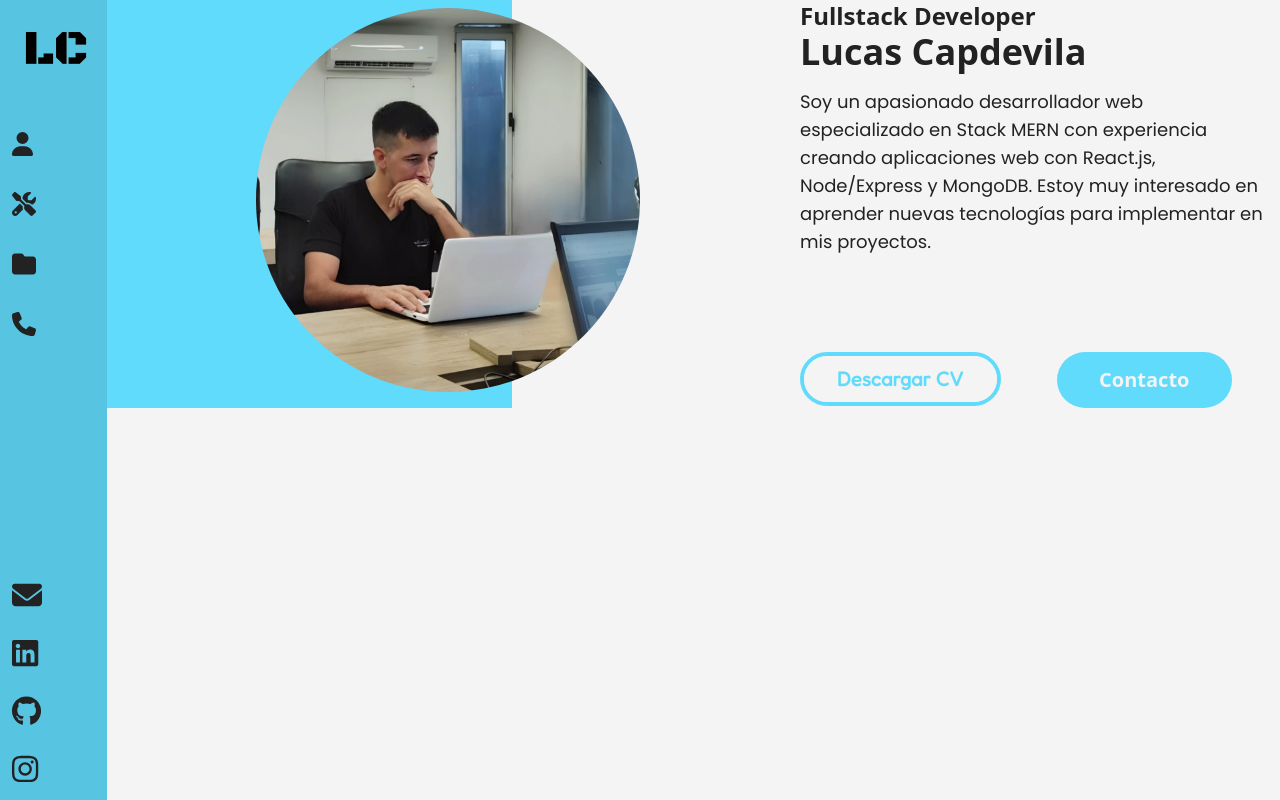
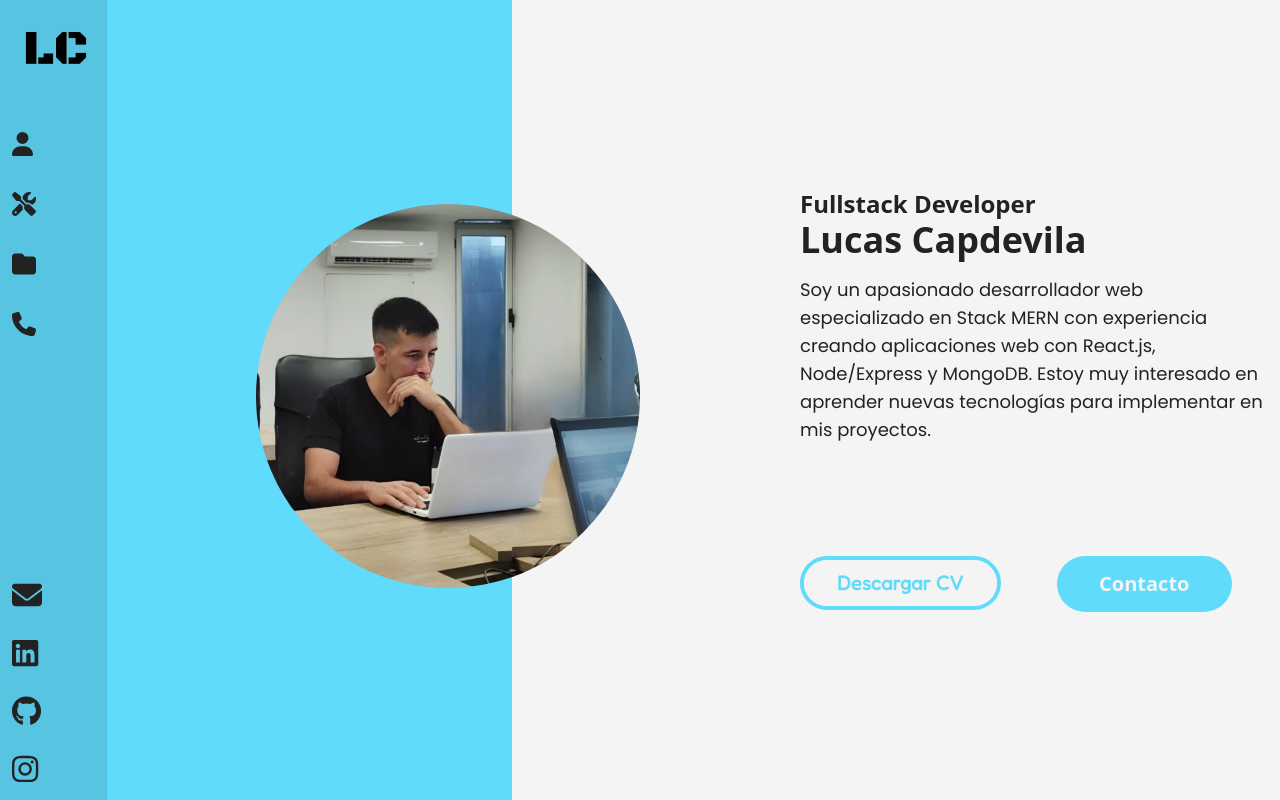
Before and after one commit to lucasecapdevila/portfolio-web, a React (Vite) app: page / in a window 1280 px wide. Built offline with nearby package versions, Linux system fonts and the light colour scheme.

Commit message:
se ajustan medidas en página de inicio

```diff
--- a/src/components/pages/Home.jsx
+++ b/src/components/pages/Home.jsx
@@ -12,12 +12,12 @@ const Home = () => {
           src={imagen}
           className="absolute inset-0 size-60 md:size-80 xl:size-96 rounded-full object-cover mx-auto my-auto transform -translate-x-0 -translate-y-3/4 md:-translate-x-1/3 md:-translate-y-1 xl:-translate-x-1/2"
           alt="lucasecapdevila" />
-        <div className="w-full md:w-1/2 xl:w-3/5 flex flex-col justify-center items-center md:items-start mt-8 md:mt-0 bg-whiteBg">
+        <div className="w-full md:w-1/2 xl:w-3/5 flex flex-col grow gap-4 justify-center items-center md:items-start mt-8 md:mt-0 bg-whiteBg">
           <div className="flex flex-col-reverse justify-center items-center md:items-start md:ms-20 xl:ms-72">
             <h1 className="text-textBlack text-4xl font-bold">Lucas Capdevila</h1>
             <h2 className="text-textBlack text-2xl font-bold">Fullstack Developer</h2>
           </div>
-          <p className="textos text-textBlack text-lg text-center md:text-left font-normal content-end px-2 md:ps-0 md:pe-2 mt-4 md:ms-20 md:mb-20 xl:ms-72 xl:mb-20">Soy un apasionado desarrollador web especializado en Stack MERN con experiencia creando aplicaciones web con React.js, Node/Express y MongoDB. Estoy muy interesado en aprender nuevas tecnologías para implementar en mis proyectos.</p>
+          <p className="textos text-textBlack text-lg text-center md:text-left font-normal content-end px-2 md:ps-0 md:pe-2 md:ms-20 md:mb-20 xl:ms-72 xl:mb-20">Soy un apasionado desarrollador web especializado en Stack MERN con experiencia creando aplicaciones web con React.js, Node/Express y MongoDB. Estoy muy interesado en aprender nuevas tecnologías para implementar en mis proyectos.</p>
           <div className="w-full md:w-2/3 md:ms-20 xl:ms-56 px-4 xl:px-0 md:px-0 xl:flex justify-start">
             <a href={pdf} download className="w-full md:w-2/3 xl:w-2/4 md:ms-16 px-4 xl:px-0 mt-4 justify-center">
               <Button pill outline className="cvBtn enlaces w-full border-4 border-reactLightBlue p-0 text-reactLightBlue font-bold">Descargar CV</Button>
--- a/src/index.css
+++ b/src/index.css
@@ -24,6 +24,7 @@
 }
 
 #root{
+  min-height: 100vh;
   display: flex;
 }
 
```
